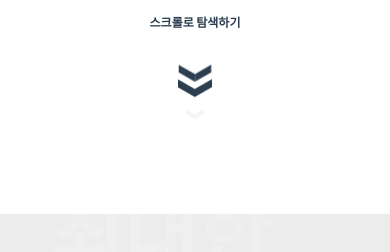
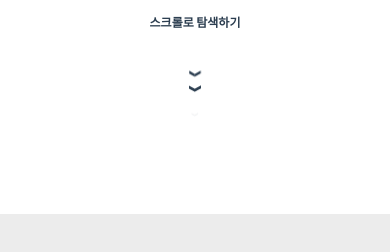
Before and after one commit to peaceRyun/balance, a Next.js app: page / in a window 390 px wide. Shown: the part 546-798 px from the top of the page. Built offline with nearby package versions, Linux system fonts and the light colour scheme.

Commit message:
subtitlebanner => 텍스트 반응형

```diff
--- a/src/app/home/components/subtitlebanner/SubtitleBanner.jsx
+++ b/src/app/home/components/subtitlebanner/SubtitleBanner.jsx
@@ -70,20 +70,14 @@ const SubtitleBanner = () => {
                 ref={pinWrapRef}
                 $position='sticky'
                 $top='0'
+                $innerBannerResponsive
             >
                 <div>
-                    <WebkitSpan
-                        $fontSize='80px'
-                        $fontWeight='900'
-                        className='webkitSpan'
-                        ref={textObjectRef}
-                        $color='transparent'
-                    >
-                        당신이 <HighlightedKeyword className='highlight'>능력</HighlightedKeyword>을 최대한 발휘해서
-                        실행하는 데 <HighlightedKeyword className='highlight'>주의</HighlightedKeyword>
-                        를 기울이고 있다면,
-                        <br /> 당신은 <HighlightedKeyword className='highlight'>성과</HighlightedKeyword> 영역에 있는
-                        것이다.
+                    <WebkitSpan $fontWeight='900' className='webkitSpan' ref={textObjectRef} $color='transparent'>
+                        "당신이 능력을 최대한 발휘해서 실행하는 데 <br />
+                        주의 를 기울이고 있다면,
+                        <br /> 당신은 <HighlightedKeyword className='highlight'>성과 영역</HighlightedKeyword>에 있는
+                        것이다."
                     </WebkitSpan>
                 </div>
             </DivWrap>
--- a/src/app/home/components/subtitlebanner/style.js
+++ b/src/app/home/components/subtitlebanner/style.js
@@ -1,9 +1,15 @@
-import styled from "styled-components";
+import styled from 'styled-components';
 
 export const WebkitSpan = styled.span`
     font-family: var(--my-poppins-font);
+    font-size: 60px;
+    @media (max-width: 1280px) {
+        font-size: 44px;
+    }
+    @media (max-width: 768px) {
+        font-size: 32px;
+    }
     font-weight: ${(props) => props.$fontWeight};
-  font-size: ${(props) => props.$fontSize};
     color: ${(props) => props.$color};
     -webkit-text-fill-color: rgba(255, 255, 255, 0.2);
     -webkit-background-clip: text;
@@ -15,11 +21,7 @@ export const WebkitSpan = styled.span`
 export const HighlightedKeyword = styled.span`
     -webkit-background-clip: text;
     background-repeat: no-repeat;
-  background-image: linear-gradient(
-    to top,
-    #ffda63 0%,
-    #ffda63 100%
-  ); /* 그라데이션 방향 변경 */
+    background-image: linear-gradient(to top, #ffda63 0%, #ffda63 100%); /* 그라데이션 방향 변경 */
     background-size: 100% 0%; /* 초기 사이즈 변경 (높이 0%) */
     color: transparent; /* 기존 텍스트 색상 투명하게 */
 `;
--- a/src/app/home/page.jsx
+++ b/src/app/home/page.jsx
@@ -6,7 +6,6 @@ import PortfolioDisplaySec from './components/portfoliodisplaysec/PortfolioDispl
 import SubtitleBanner from './components/subtitlebanner/SubtitleBanner';
 import { MainContainer } from './style';
 import PortfolioST from './components/portfoliost/PortfolioST';
-import { useEffect } from 'react';
 
 const HomePage = () => {
     const { isPortfolioST } = useSelector((state) => state.sTR);
--- a/src/app/styles/globals.js
+++ b/src/app/styles/globals.js
@@ -68,6 +68,17 @@ const innerResponsive = () => {
     `;
 };
 
+const innerBannerResponsive = () => {
+    return `
+        @media (max-width: 1280px) {
+            padding: 0px 20px 0px;
+        }
+        @media (max-width: 768px) {
+            padding: 0px 30px 0px;
+        }
+    `;
+};
+
 export const SecCont = styled.section`
     position: ${(props) => (props.$position ? props.$position : 'relative')};
     width: 100%;
@@ -103,6 +114,7 @@ export const DivWrap = styled.div`
     ${(props) => (props.$introLabelResponsive ? introLabelResponsive() : null)}
     ${(props) => (props.$introImgResponsive ? introImgResponsive() : null)}
     ${(props) => (props.$innerResponsive ? innerResponsive() : null)}
+    ${(props) => (props.$innerBannerResponsive ? innerBannerResponsive() : null)}
 `;
 
 export const UlWrap = styled.ul`
--- a/src/app/ui/scrolltoexploreicon/style.js
+++ b/src/app/ui/scrolltoexploreicon/style.js
@@ -1,6 +1,10 @@
-import styled, { keyframes } from "styled-components";
+import styled, { keyframes } from 'styled-components';
 
-const base = "0.6rem";
+const base = '0.6rem';
+
+const tabBase = '0.4rem';
+
+const mobileBase = '0.2rem';
 
 const moveChevron = keyframes`
   25% {
@@ -24,6 +28,14 @@ export const Chevron = styled.div`
     position: absolute;
     width: calc(${base} * 3.5);
     height: calc(${base} * 0.8);
+    @media (max-width: 1280px) {
+        width: calc(${tabBase} * 3.5);
+        height: calc(${tabBase} * 0.8);
+    }
+    @media (max-width: 768px) {
+        width: calc(${mobileBase} * 3.5);
+        height: calc(${mobileBase} * 0.8);
+    }
     opacity: 0;
     transform: scale(0.3);
     animation: ${moveChevron} 3s ease-out infinite;
@@ -38,7 +50,7 @@ export const Chevron = styled.div`
 
     &::before,
     &::after {
-    content: "";
+        content: '';
         position: absolute;
         top: 0;
         height: 100%;
```
Lines whose indentation alone changed are shown as unchanged.
